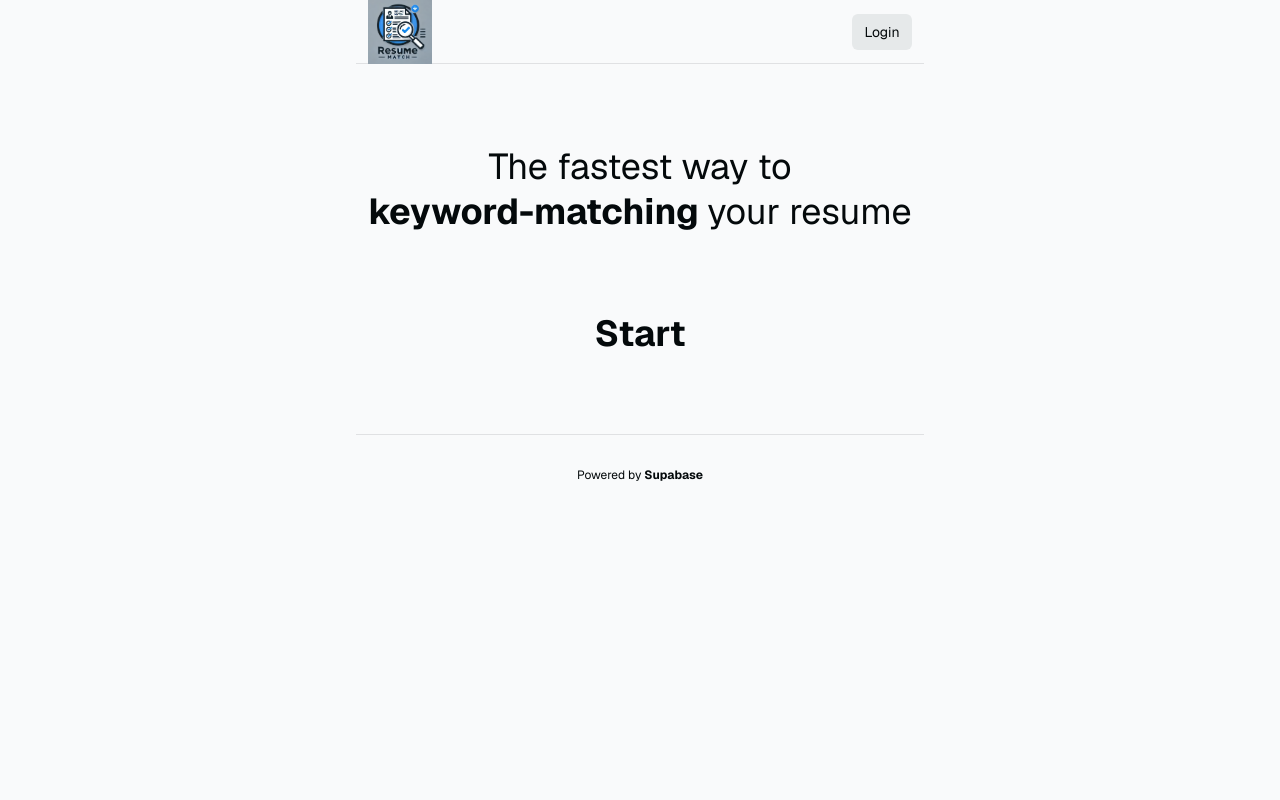
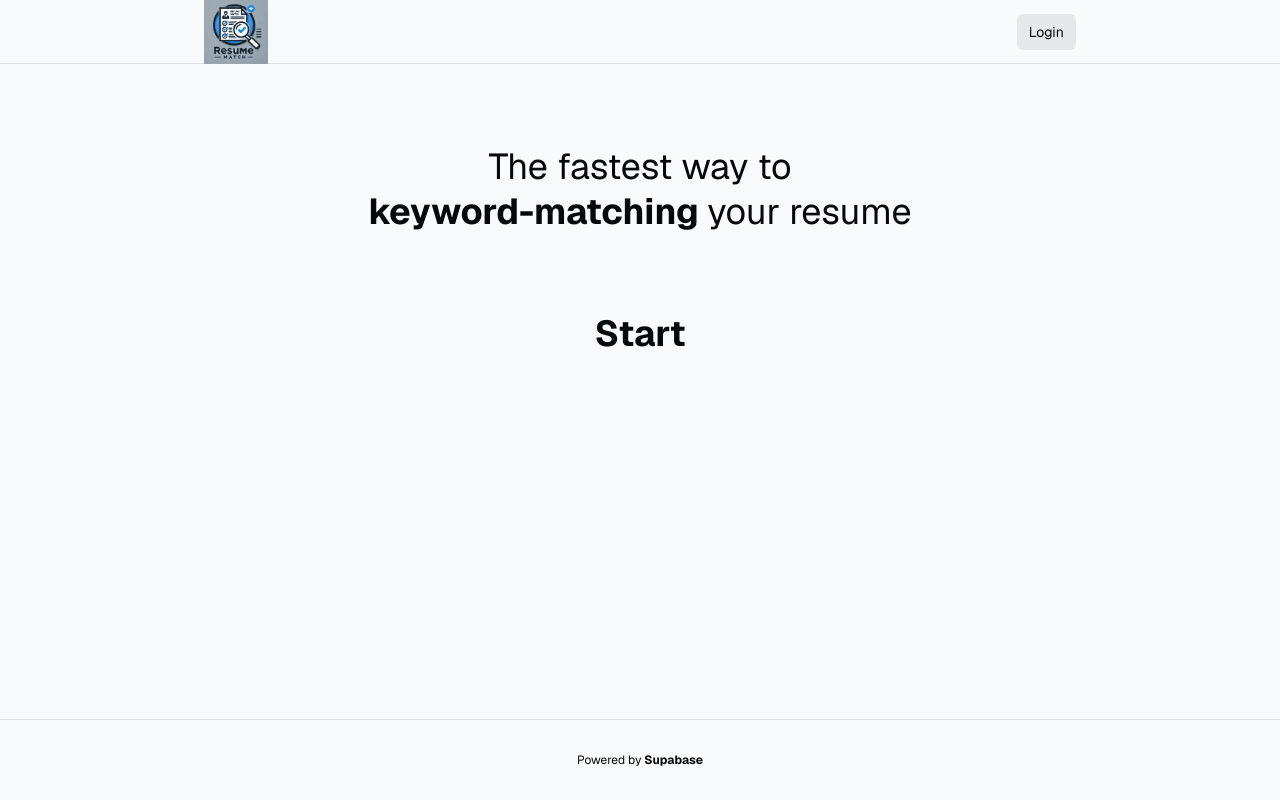
Before and after one commit to tyyin98/resumeMatch, a Next.js app: page / in a window 1280 px wide. Built offline with nearby package versions, Linux system fonts and the light colour scheme; no server answers.

Commit message:
nav layout lg screen

```diff
--- a/app/page.tsx
+++ b/app/page.tsx
@@ -23,10 +23,6 @@ export default async function Index() {
   const isSupabaseConnected = canInitSupabaseClient();
 
   return (
-    <div>
-      {/* <Head>
-        <link rel="icon" href="/favicon.ico" />
-      </Head> */}
     <div className="flex-1 w-full flex flex-col gap-20 items-center">
       <nav className="w-full flex justify-center border-b border-b-foreground/10 h-16">
         <div className="w-full max-w-4xl flex justify-between items-center p-3 text-sm">
@@ -63,6 +59,5 @@ export default async function Index() {
         </p>
       </footer>
     </div>
-    </div>
   );
 }
```
Lines whose indentation alone changed are shown as unchanged.
